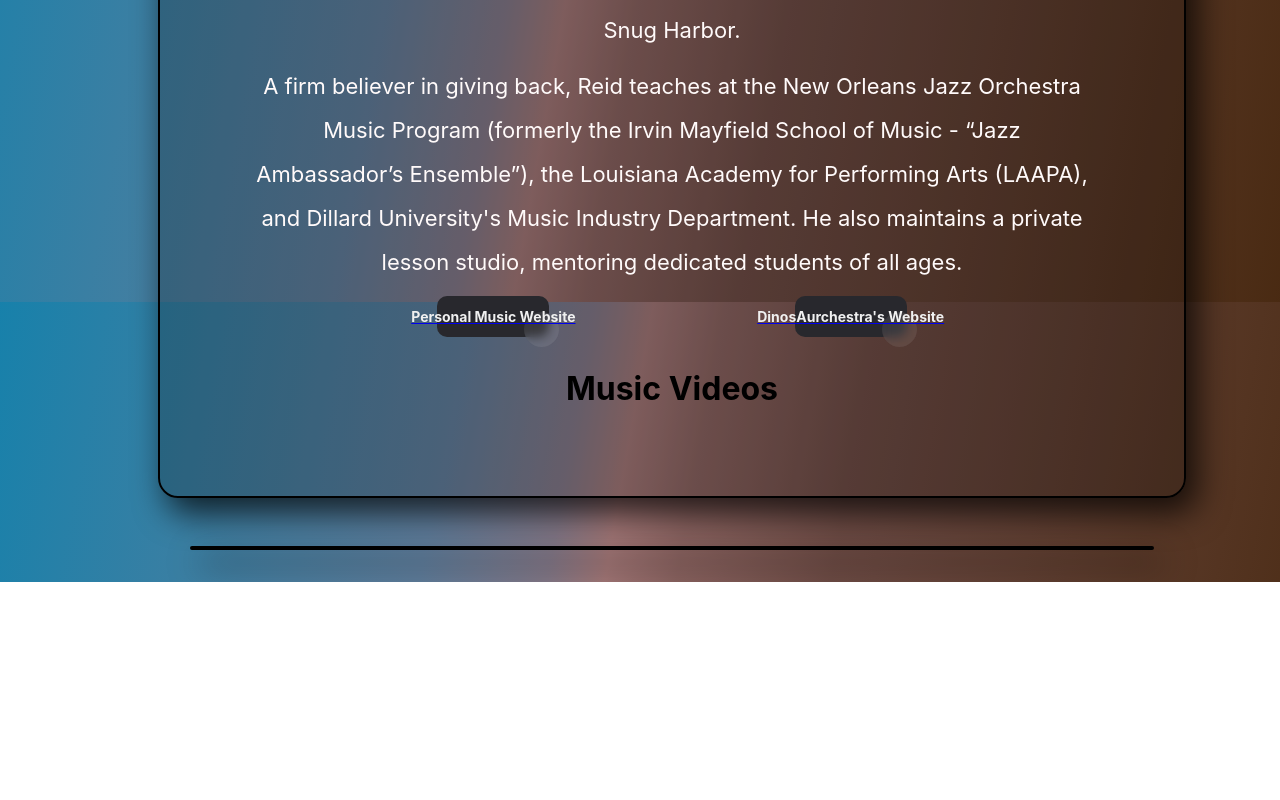
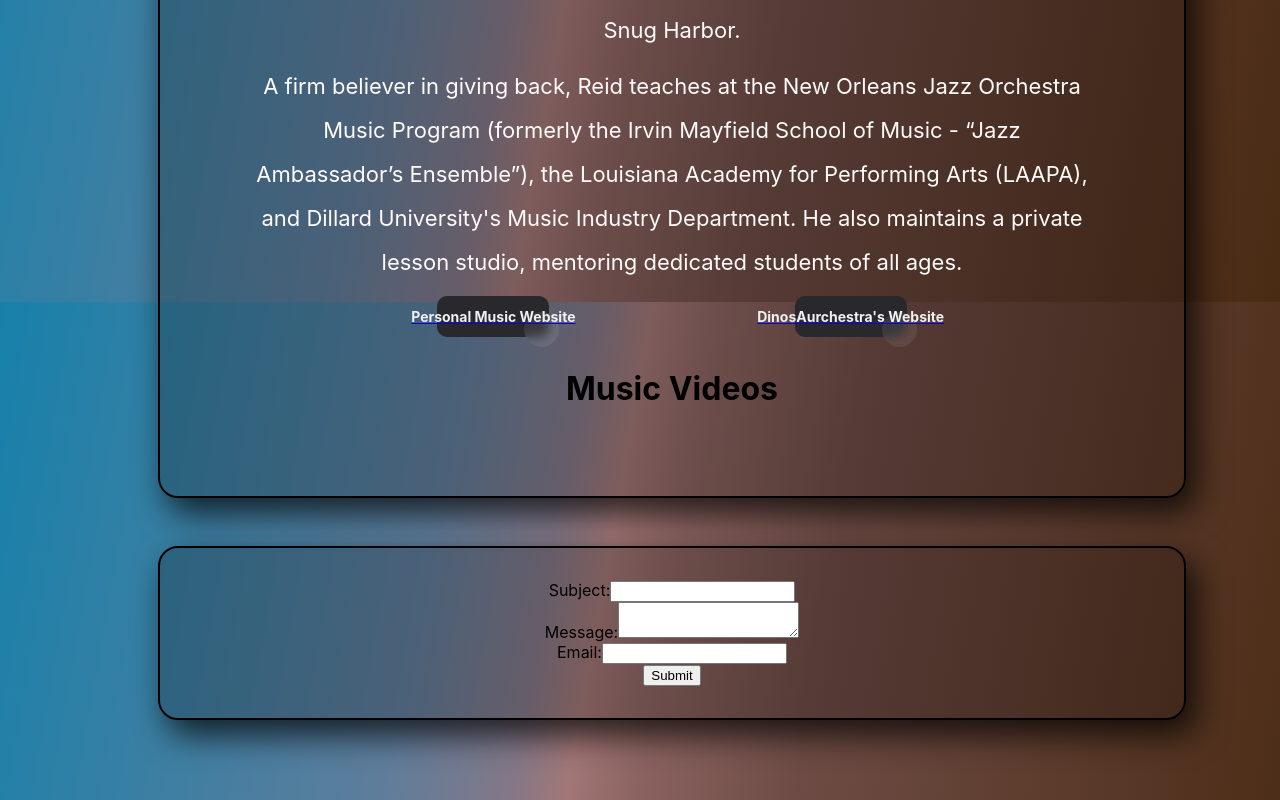
Before and after one commit to rpoole444/portfolio-site, a React (Create React App) app: page / in a window 1280 px wide. Shown: the part 6898-7698 px from the top of the page. Before the commit the page ends 7480 px from the top, so only its background shows below. Built offline with nearby package versions, Linux system fonts and the light colour scheme.

Commit message:
Add ContactForm controlled component

```diff
--- /dev/null
+++ b/src/components/ContactForm/ContactForm.js
@@ -0,0 +1,94 @@
+import React, { useState } from "react";
+
+function ContactForm() {
+  const [formData, setFormData] = useState({
+    subject: "",
+    message: "",
+    email: "",
+  });
+  const [formError, setFormError] = useState("");
+
+  function handleChange(event) {
+    const { name, value } = event.target;
+    setFormData((prevState) => ({
+      ...prevState,
+      [name]: value,
+    }));
+  }
+
+  function handleSubmit(event) {
+    event.preventDefault();
+
+    const { subject, message, email } = formData;
+
+    if (!subject.trim()) {
+      setFormError("Please enter a subject.");
+      return;
+    }
+
+    if (!email.trim()) {
+      setFormError("Please enter an email address.");
+      return;
+    }
+
+    if (!/^\S+@\S+\.\S+$/.test(email)) {
+      setFormError("Please enter a valid email address.");
+      return;
+    }
+
+    const mailto = "mailto:poole.reid@gmail.com";
+    const body = `Subject: ${subject}\n\nMessage:\n${message}`;
+
+    const url = `${mailto}?subject=${encodeURIComponent(
+      subject
+    )}&body=${encodeURIComponent(body)}`;
+
+    window.open(url);
+
+    setFormData({
+      subject: "",
+      message: "",
+      email: "",
+    });
+    setFormError("");
+  }
+
+  return (
+    <form onSubmit={handleSubmit}>
+      <label htmlFor="subject">Subject:</label>
+      <input
+        type="text"
+        id="subject"
+        name="subject"
+        value={formData.subject}
+        onChange={handleChange}
+      />
+      <br />
+
+      <label htmlFor="message">Message:</label>
+      <textarea
+        id="message"
+        name="message"
+        value={formData.message}
+        onChange={handleChange}
+      ></textarea>
+      <br />
+
+      <label htmlFor="email">Email:</label>
+      <input
+        type="email"
+        id="email"
+        name="email"
+        value={formData.email}
+        onChange={handleChange}
+      />
+      <br />
+
+      {formError && <p style={{ color: "red" }}>{formError}</p>}
+
+      <input type="submit" value="Submit" />
+    </form>
+  );
+}
+
+export default ContactForm;
--- a/src/components/Homepage/Homepage.css
+++ b/src/components/Homepage/Homepage.css
@@ -358,19 +358,24 @@
 }
 
 .contact-container {
+  margin-bottom: 6vh;
   display: flex;
-  /* flex-wrap: wrap; */
-  max-height: 120vh;
+  flex-direction: column;
+  padding: 2rem;
   width: 75vw;
   border: 2px solid black;
   align-items: center;
   justify-content: space-evenly;
   background-color: rgba(0, 0, 0, 0.222);
-  overflow-y: scroll;
+  overflow-y: auto;
+  overflow-x: hidden;
   border-radius: 20px;
+  max-height: 175vh;
   -webkit-box-shadow: 10px 14px 33px 1px rgba(0, 0, 0, 0.75);
   -moz-box-shadow: 10px 14px 33px 1px rgba(0, 0, 0, 0.75);
   box-shadow: 10px 14px 33px 1px rgba(0, 0, 0, 0.75);
+  scrollbar-width: none; /* For Firefox */
+  -ms-overflow-style: none;
 }
 /* --------------- */
 
--- a/src/components/Homepage/Homepage.js
+++ b/src/components/Homepage/Homepage.js
@@ -2,6 +2,7 @@ import React from "react";
 import "./Homepage.css";
 import ReidBeach from "../assets/ReidBeach.jpg";
 import pictureReid from "../assets/TrumpetReid2.jpg";
+import ContactForm from "../ContactForm/ContactForm";
 
 const Homepage = () => {
   return (
@@ -354,7 +355,9 @@ const Homepage = () => {
           </div>
         </section>
       </section>
-      <section className="contact-container"></section>
+      <section className="contact-container">
+        <ContactForm />
+      </section>
     </main>
   );
 };
```
Also changed, not shown: src/components/ContactForm/ContactForm.css (added).
